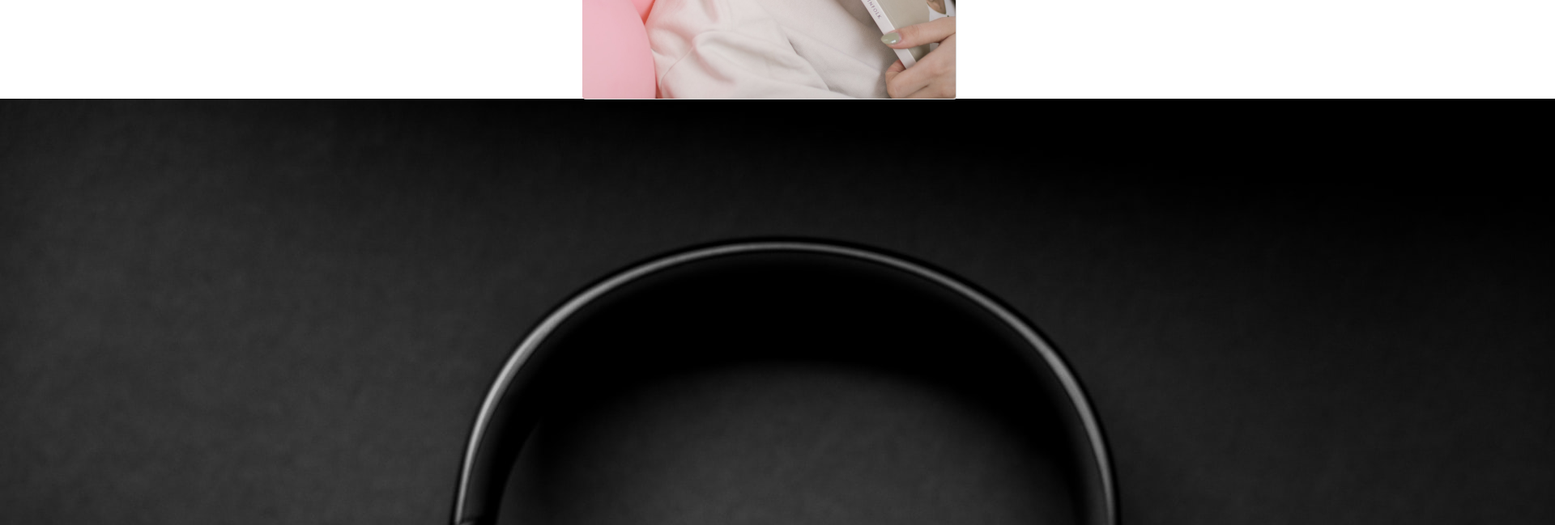
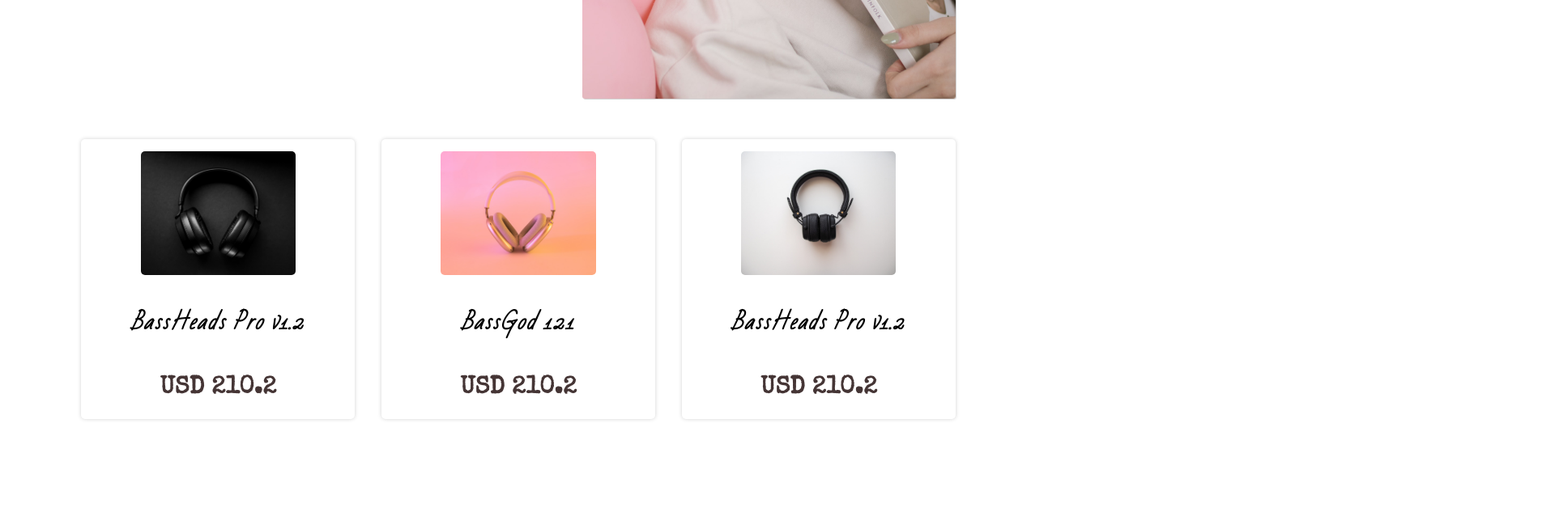
Before and after one commit to TheCharismaticEnigma/Landing-Page---SASS-, a website: page index.html in a window 1280 px wide. Shown: the part 597-1246 px from the top of the page at 81% size, 1920 px wide, since content can reach past the window. After the commit the page ends 1165 px from the top, so only its background shows below. Drawn offline with nearby package versions, Linux system fonts and the light colour scheme.

Commit message:
Add Shopping Section

```diff
--- a/index.html
+++ b/index.html
@@ -47,6 +47,7 @@
 
           <p class="hero__content">
             Lorem ipsum dolor sit amet consectetur adipisicing elit. Odio, ut!
+            There's a meeting in my bed. Snehithane! Snehithane!
           </p>
           <p class="hero__content">
             Bismilllah! Lorem ipsum dolor sit amet consectetur adipisicing elit.
@@ -93,13 +94,13 @@
           <article class="grid__item">
             <figure class="grid__item-figure">
               <img
-                src="./src/images/headset (2).jpg"
+                src="./src/images/headset (4).jpg"
                 alt="headphones"
                 class="grid__image"
               />
             </figure>
 
-            <p class="grid__item-name">BassHeads Pro v1.2</p>
+            <p class="grid__item-name">BassGod 121</p>
             <span class="grid__item-price">USD 210.2</span>
           </article>
 
--- a/src/SCSS/components/_heroSection.scss
+++ b/src/SCSS/components/_heroSection.scss
@@ -33,7 +33,7 @@ $secondary-Color: rgb(184, 95, 79);
   &__content {
     color: rgba(0, 0, 0, 0.7);
     font-family: fonts.$primary-font;
-    font-size: 2.2rem;
+    font-size: 2rem;
     font-weight: 900;
     letter-spacing: 1px;
     margin-right: auto;
@@ -45,7 +45,7 @@ $secondary-Color: rgb(184, 95, 79);
     justify-content: space-between;
     align-items: center;
     gap: 2rem;
-    width: min(100%, 22rem);
+    width: min(100%, 25rem);
     padding: 0.5rem;
   }
 
@@ -64,7 +64,7 @@ $secondary-Color: rgb(184, 95, 79);
 
   .action__icon {
     pointer-events: none;
-    color: rgab(0, 0, 0, 0.8);
+    color: rgba(0, 0, 0, 0.8);
     transition: all 300ms ease-out;
   }
 
@@ -76,7 +76,7 @@ $secondary-Color: rgb(184, 95, 79);
     color: $secondary-Color;
     text-transform: capitalize;
     font-size: 3rem;
-    font-family: fonts.$primary-font;
+    font-family: fonts.$secondary-font;
     font-weight: 900;
     letter-spacing: 1.5px;
     transition: all 300ms ease-out;
@@ -85,7 +85,8 @@ $secondary-Color: rgb(184, 95, 79);
   .hero__link:hover {
     font-size: 3rem;
     color: black;
-    transform: skewY(-5deg);
+    transform: translateY(5%) skewY(-5deg);
+    transform-origin: center;
   }
 
   &__image-wrapper {
--- a/src/SCSS/components/_navSection.scss
+++ b/src/SCSS/components/_navSection.scss
@@ -60,7 +60,7 @@
     left: 50%;
     bottom: -5%;
     height: 1.5px;
-    width: 100%;
+    width: 0;
     background: maroon;
     opacity: 0;
     @extend %transition;
--- a/src/SCSS/components/_shoppingSection.scss
+++ b/src/SCSS/components/_shoppingSection.scss
@@ -0,0 +1,80 @@
+@use '../utils/mixins';
+@use '../globals/typography' as fonts;
+
+// Styles for the grid shopping sections.
+
+$dummyBorder: 2px solid black;
+
+.shoppingSection {
+  @include mixins.container(); // also centers using margin
+
+  //   Temporary Styles.
+  //   border: 2px solid saddlebrown;
+  margin: 5rem auto;
+}
+
+.grid__image {
+  height: 100%;
+  width: 100%;
+  object-fit: cover;
+  object-position: center center;
+  border-radius: 5px;
+}
+
+.grid {
+  //   border: 2px solid tomato;
+
+  display: grid;
+  grid-template-rows: repeat(1, minmax(auto, 50));
+  grid-template-columns: repeat(3, minmax(min-content, 1fr));
+  justify-items: stretch;
+  align-items: stretch;
+  gap: 3%;
+
+  &__item {
+    // flex-containers
+    @include mixins.flexContainer(column);
+    justify-content: space-around;
+    align-items: center;
+    box-shadow: 0px 0px 5px 0 lightgray;
+    border-radius: 5px;
+    padding: 1.5rem 1rem;
+    transition: all 300ms ease-out;
+    gap: 4rem;
+    cursor: pointer;
+
+    &:hover {
+      transform: scale(1.02);
+      box-shadow: 0 1 5px 0 lightgray;
+    }
+
+    &-figure {
+      align-self: center;
+      height: 60%;
+      width: 60%;
+    }
+
+    &-name,
+    &-price {
+      width: 100%;
+      text-align: center;
+    }
+
+    &-name {
+      font-family: fonts.$primary-font;
+      font-weight: 900;
+      letter-spacing: 2px;
+      font-style: italic;
+      font-size: 2.5rem;
+    }
+
+    &-price {
+      width: auto;
+      padding: 0 1rem;
+      font-family: fonts.$secondary-font;
+      font-weight: 900;
+      font-size: 3rem;
+      color: rgb(69, 53, 53);
+    }
+  }
+}
--- a/src/SCSS/globals/_generals.scss
+++ b/src/SCSS/globals/_generals.scss
@@ -15,7 +15,7 @@ html {
 }
 
 ::selection {
-  background: var(--colorPrimary);
+  background: rgb(154, 154, 194);
   color: white;
 }
 
--- a/src/SCSS/utils/_mixins.scss
+++ b/src/SCSS/utils/_mixins.scss
@@ -3,6 +3,11 @@ $laptopWidth: 108rem;
 @mixin container($device-width: $laptopWidth) {
   width: min(100%, $device-width);
   margin: 0 auto;
+}
+
+@mixin gridContainer() {
+  display: grid;
+  display: flex;
 }
 
 @mixin flexContainer($direction: row) {
```
Also changed, not shown: README.md, dist/main.css, 1 other file.
